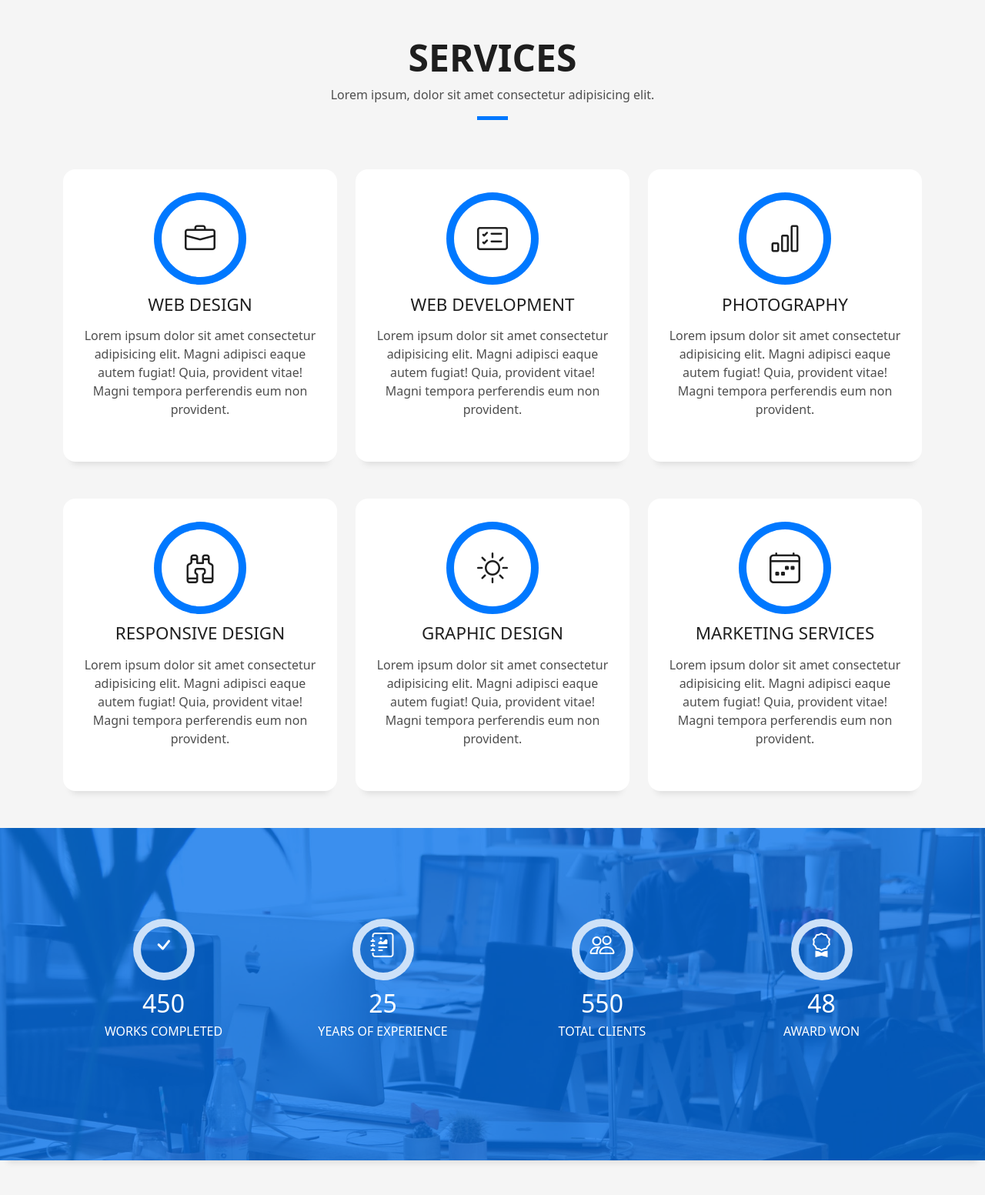
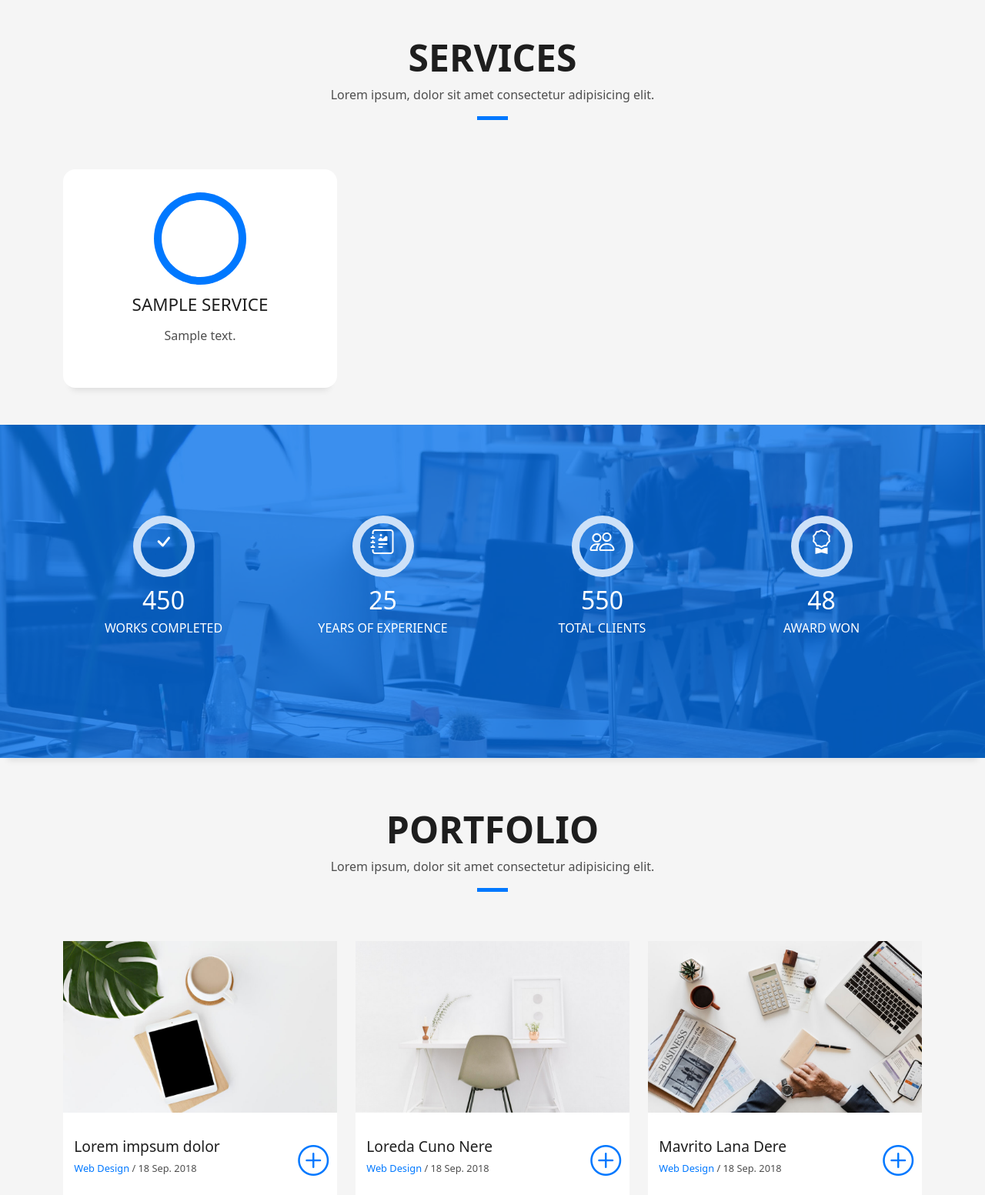
Before and after one commit to mamin75dev/resume-site-with-flask-and-mysql, a Flask app: template app/templates/index.html in a window 1280 px wide. Shown: the part 1329-2882 px from the top of the page at 77% size. Run offline with Flask 2, Linux system fonts and the light colour scheme; the template is opened without the code that fills it: most values are stand-ins (such as "Sample title", 1, 10 or a date in 2020); some libraries are stand-ins or nearby versions.

Commit message:
services module

```diff
--- a/app/controllers/main_controller.py
+++ b/app/controllers/main_controller.py
@@ -1,4 +1,5 @@
 from flask import render_template
+from models.service import Service
 from models.profile import Profile
 from models.experience import Experience
 from models.education import Education
@@ -13,6 +14,7 @@ class MainController:
         experiences = Experience.get_expriences_from_db()
         educations = Education.get_educations_from_db()
         skills = Skill.get_skills_from_db()
+        services = Service.get_services_from_db()
         return render_template("index.html",
                                data={"profile": profile, "experiences": experiences,
-                                     "educations": educations, "skills": skills})
+                                     "educations": educations, "skills": skills, "services": services})
--- a/app/models/service.py
+++ b/app/models/service.py
@@ -29,8 +29,8 @@ class Service:
         result = cur.fetchall()
         for row in result:
             service = Service()
-            service.set_title(row[1])
-            service.set_logo(row[2])
-            service.set_point(row[3])
+            service.set_icon(row[1])
+            service.set_title(row[2])
+            service.set_description(row[3])
             services.append(service)
         return services
--- a/app/templates/index.html
+++ b/app/templates/index.html
@@ -291,120 +291,23 @@
                         </div>
                     </div>
                     <div class="row">
+                        {% for service in data.services %}
                         <div class="col-md-4">
                             <div class="service-box">
                                 <div class="service-ico">
                                     <span class="ico-circle"
-                                        ><i class="bi bi-briefcase"></i
+                                        ><i class="{{service.icon}}"></i
                                     ></span>
                                 </div>
                                 <div class="service-content">
-                                    <h2 class="s-title">Web Design</h2>
+                                    <h2 class="s-title">{{service.title}}</h2>
                                     <p class="s-description text-center">
-                                        Lorem ipsum dolor sit amet consectetur
-                                        adipisicing elit. Magni adipisci eaque
-                                        autem fugiat! Quia, provident vitae!
-                                        Magni tempora perferendis eum non
-                                        provident.
+                                        {{service.description}}
                                     </p>
                                 </div>
                             </div>
                         </div>
-                        <div class="col-md-4">
-                            <div class="service-box">
-                                <div class="service-ico">
-                                    <span class="ico-circle"
-                                        ><i class="bi bi-card-checklist"></i
-                                    ></span>
-                                </div>
-                                <div class="service-content">
-                                    <h2 class="s-title">Web Development</h2>
-                                    <p class="s-description text-center">
-                                        Lorem ipsum dolor sit amet consectetur
-                                        adipisicing elit. Magni adipisci eaque
-                                        autem fugiat! Quia, provident vitae!
-                                        Magni tempora perferendis eum non
-                                        provident.
-                                    </p>
-                                </div>
-                            </div>
-                        </div>
-                        <div class="col-md-4">
-                            <div class="service-box">
-                                <div class="service-ico">
-                                    <span class="ico-circle"
-                                        ><i class="bi bi-bar-chart"></i
-                                    ></span>
-                                </div>
-                                <div class="service-content">
-                                    <h2 class="s-title">Photography</h2>
-                                    <p class="s-description text-center">
-                                        Lorem ipsum dolor sit amet consectetur
-                                        adipisicing elit. Magni adipisci eaque
-                                        autem fugiat! Quia, provident vitae!
-                                        Magni tempora perferendis eum non
-                                        provident.
-                                    </p>
-                                </div>
-                            </div>
-                        </div>
-                        <div class="col-md-4">
-                            <div class="service-box">
-                                <div class="service-ico">
-                                    <span class="ico-circle"
-                                        ><i class="bi bi-binoculars"></i
-                                    ></span>
-                                </div>
-                                <div class="service-content">
-                                    <h2 class="s-title">Responsive Design</h2>
-                                    <p class="s-description text-center">
-                                        Lorem ipsum dolor sit amet consectetur
-                                        adipisicing elit. Magni adipisci eaque
-                                        autem fugiat! Quia, provident vitae!
-                                        Magni tempora perferendis eum non
-                                        provident.
-                                    </p>
-                                </div>
-                            </div>
-                        </div>
-                        <div class="col-md-4">
-                            <div class="service-box">
-                                <div class="service-ico">
-                                    <span class="ico-circle"
-                                        ><i class="bi bi-brightness-high"></i
-                                    ></span>
-                                </div>
-                                <div class="service-content">
-                                    <h2 class="s-title">Graphic Design</h2>
-                                    <p class="s-description text-center">
-                                        Lorem ipsum dolor sit amet consectetur
-                                        adipisicing elit. Magni adipisci eaque
-                                        autem fugiat! Quia, provident vitae!
-                                        Magni tempora perferendis eum non
-                                        provident.
-                                    </p>
-                                </div>
-                            </div>
-                        </div>
-                        <div class="col-md-4">
-                            <div class="service-box">
-                                <div class="service-ico">
-                                    <span class="ico-circle"
-                                        ><i class="bi bi-calendar4-week"></i
-                                    ></span>
-                                </div>
-                                <div class="service-content">
-                                    <h2 class="s-title">Marketing Services</h2>
-                                    <p class="s-description text-center">
-                                        Lorem ipsum dolor sit amet consectetur
-                                        adipisicing elit. Magni adipisci eaque
-                                        autem fugiat! Quia, provident vitae!
-                                        Magni tempora perferendis eum non
-                                        provident.
-                                    </p>
-                                </div>
-                            </div>
-                        </div>
+                        {% endfor %}
                     </div>
                 </div>
             </section>
```
